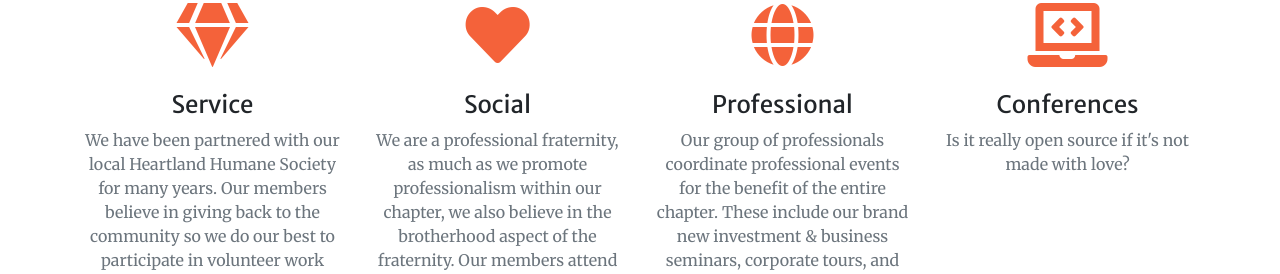
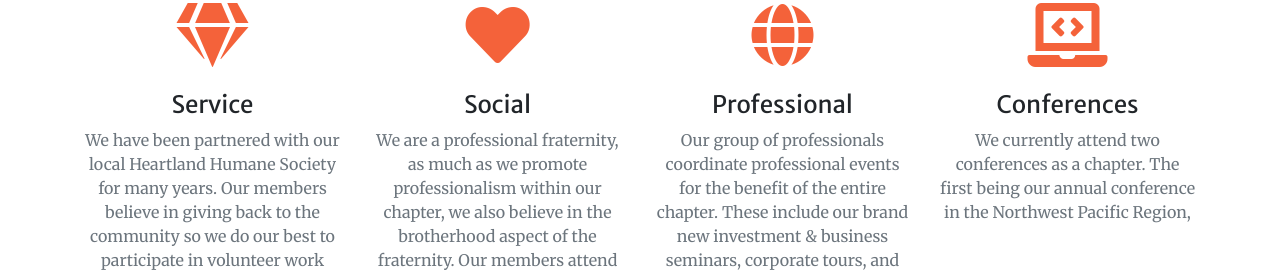
Before and after one commit to akpsi/akpsi.github.io, a website with bundled scripts: page index.html in a window 1280 px wide. Shown: the part 1576-1850 px from the top of the page. Built offline with nearby package versions, Linux system fonts and the light colour scheme.

Commit message:
add 6 slides

```diff
--- a/index.html
+++ b/index.html
@@ -116,7 +116,7 @@
           <div class="mt-5">
             <i class="fas fa-4x fa-laptop-code text-primary mb-4"></i>
             <h3 class="h4 mb-2">Conferences</h3>
-            <p class="text-muted mb-0">Is it really open source if it's not made with love?</p>
+            <p class="text-muted mb-0">We currently attend two conferences as a chapter. The first being our annual conference in the Northwest Pacific Region, </p>
           </div>
         </div>
       </div>
@@ -179,14 +179,13 @@
             </div>
           </a>
         </div>
-        <!--
         <div class="col-lg-4 col-sm-6">
           <a class="portfolio-box" href="img/portfolio/fullsize/5.jpg">
             <img class="img-fluid" src="img/portfolio/thumbnails/5.jpg" alt="">
             <div class="portfolio-box-caption">
-              <div class="project-category text-white-50">
+              <!--<div class="project-category text-white-50">
                 Category
-              </div>
+              </div>-->
               <div class="project-name">
                 Project Name
               </div>
@@ -197,16 +196,15 @@
           <a class="portfolio-box" href="img/portfolio/fullsize/6.jpg">
             <img class="img-fluid" src="img/portfolio/thumbnails/6.jpg" alt="">
             <div class="portfolio-box-caption p-3">
-              <div class="project-category text-white-50">
+              <!--<div class="project-category text-white-50">
                 Category
-              </div>
+              </div>-->
               <div class="project-name">
                 Project Name
               </div>
             </div>
           </a>
         </div>
-        -->
       </div>
     </div>
   </section>
```
